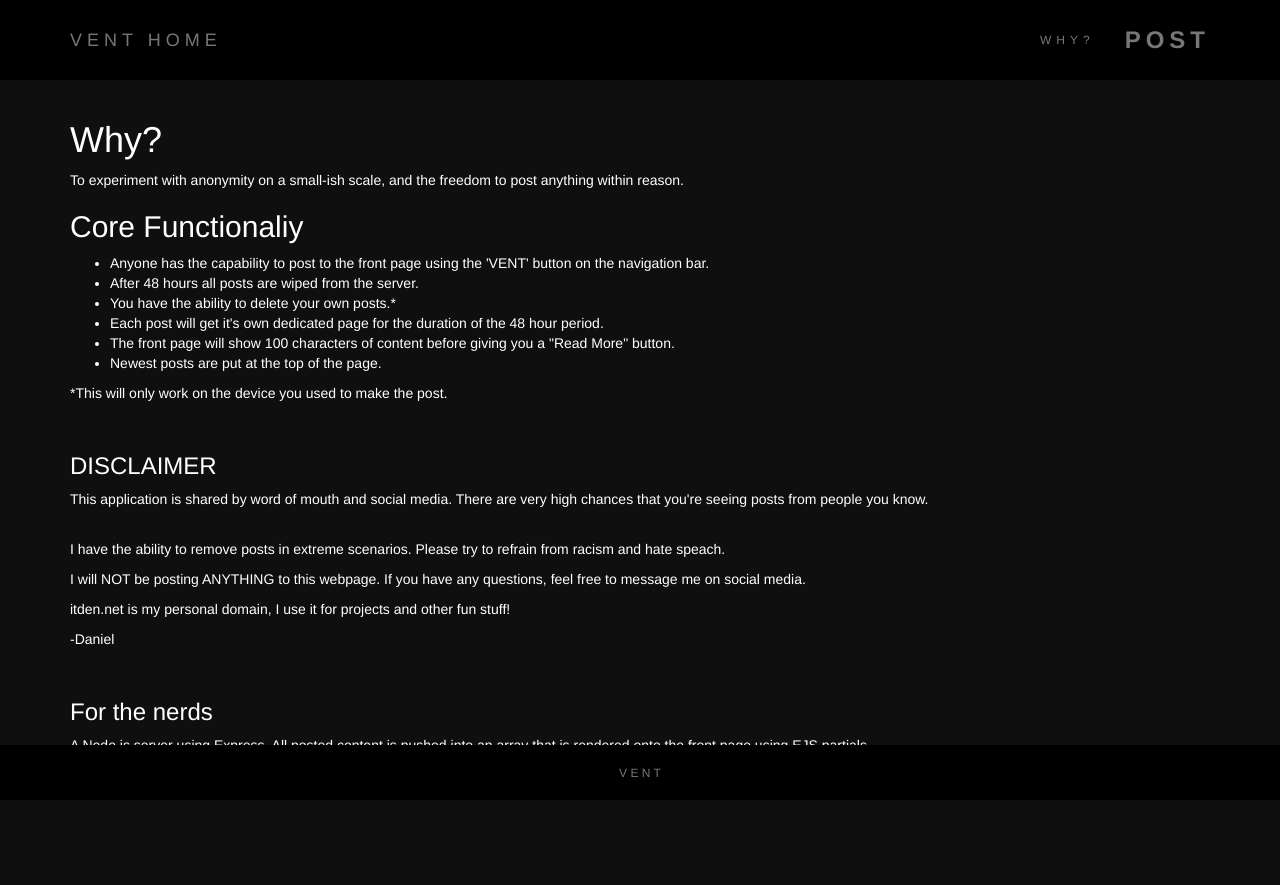
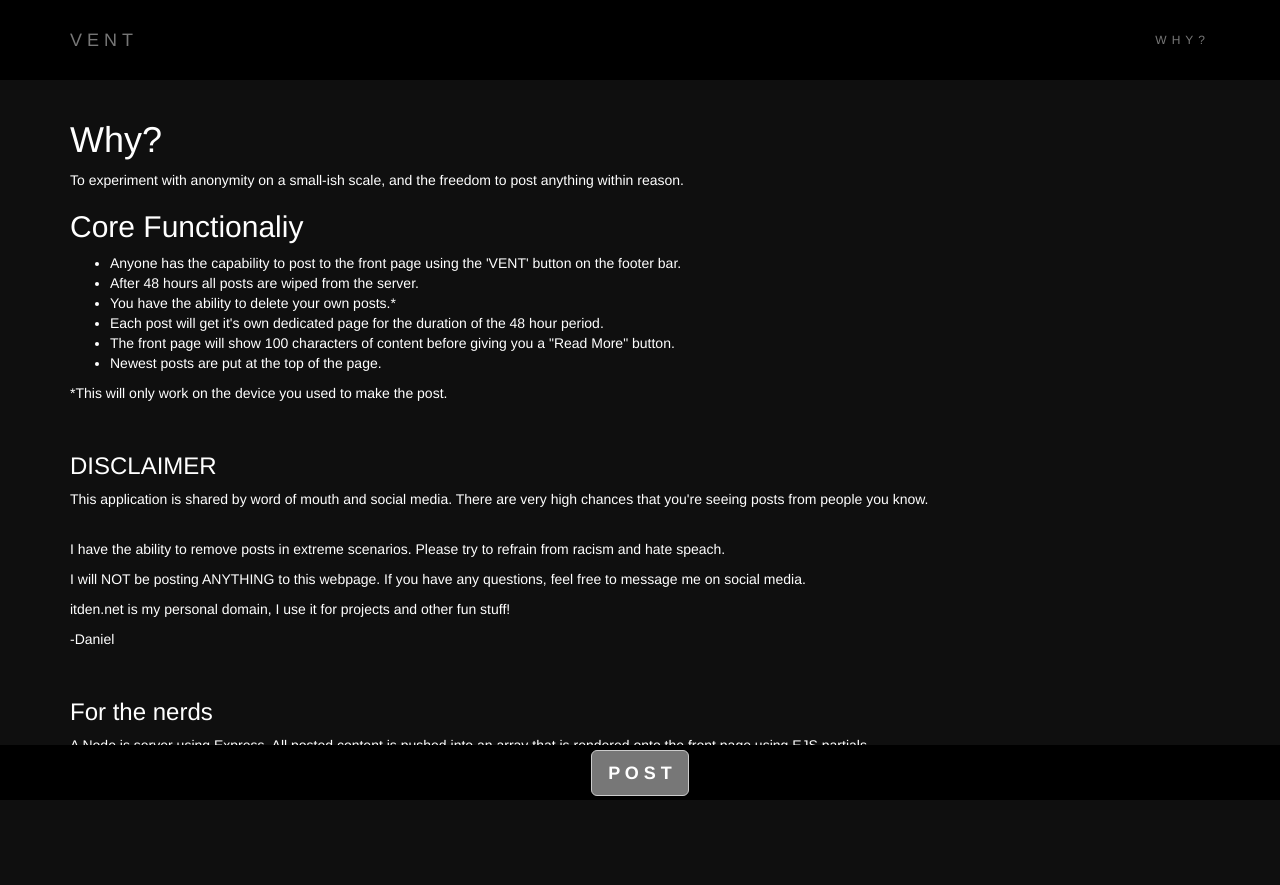
Before and after one commit to daniel-darocha/vent-app, a Node server app: page /why in a window 1280 px wide. Run offline with Node 20, Linux system fonts and the light colour scheme.

Commit message:
Adjust css and layout after 3rd party info

```diff
--- a/public/css/styles.css
+++ b/public/css/styles.css
@@ -29,6 +29,7 @@ html, body {
 }
 
 .footer {
+
 	position: absolute;
 	text-align: center;
 	bottom: 0;
@@ -73,3 +74,9 @@ input[type="text"], textarea {
     background-color : #1b1b1b;
     color: white;
 }
+#postButton{
+    background-color: #777;
+    margin-top: 5px;
+    color: white;
+    font-weight: bolder;
+}
--- a/views/partials/footer.ejs
+++ b/views/partials/footer.ejs
@@ -2,7 +2,8 @@
 </div>
 <div class="footer-padding navbar-fixed-bottom">
   <div class="footer container">
-   <a href="/vent"><p>V E N T</p></a>
+   <a href="/vent">  <button type="button" class="btn btn-default btn-lg" id="postButton">P O S T</button>
+   </a>
   </div>
 </div>
 <script src="https://code.jquery.com/jquery-1.12.4.min.js" integrity="sha384-nvAa0+6Qg9clwYCGGPpDQLVpLNn0fRaROjHqs13t4Ggj3Ez50XnGQqc/r8MhnRDZ" crossorigin="anonymous"></script>
--- a/views/partials/header.ejs
+++ b/views/partials/header.ejs
@@ -18,7 +18,7 @@
         <span class="icon-bar"></span>
       </button>
       <div class="navbar-header">
-        <a class="navbar-brand" href="/"><p>VENT HOME</p></a>
+        <a class="navbar-brand" href="/"><p>VENT</p></a>
       </div >
 
       <div class="collapse navbar-collapse" id="bs-example-navbar-collapse-1">
@@ -26,7 +26,7 @@
         <ul class="nav navbar-nav navbar-right dropdown-toggle">
 
           <li id="about"><a href="/why">WHY?</a></li>
-          <li id="ventBtn"><a href="/vent">POST</a></li>
+          <!-- <li id="ventBtn"><a href="/vent">POST</a></li> -->
         </ul>
 
       </div>
--- a/views/why.ejs
+++ b/views/why.ejs
@@ -3,7 +3,7 @@
 <p>To experiment with anonymity on a small-ish scale, and the freedom to post anything within reason.</p>
 <h2>Core Functionaliy</h2>
 <ul>
-    <li>Anyone has the capability to post to the front page using the 'VENT' button on the navigation bar.</li>
+    <li>Anyone has the capability to post to the front page using the 'VENT' button on the footer bar.</li>
     <li>After 48 hours all posts are wiped from the server. </li>
     <li>You have the ability to delete your own posts.*</li>
     <li>Each post will get it's own dedicated page for the duration of the 48 hour period.</li>
```
